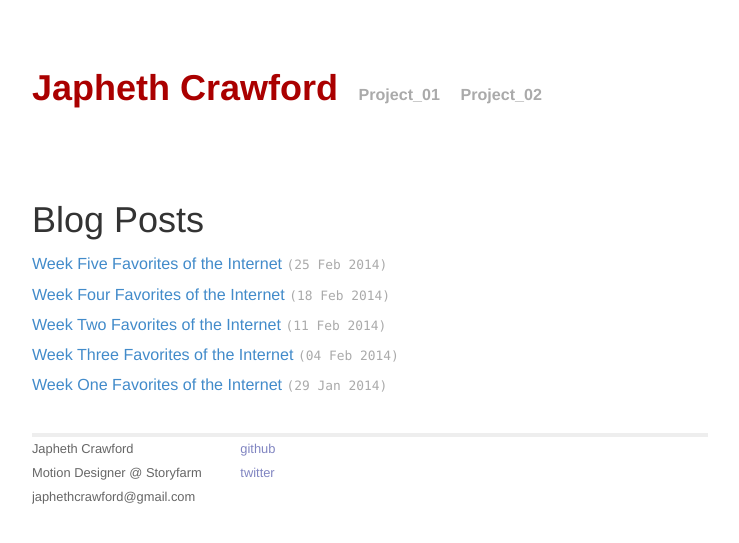
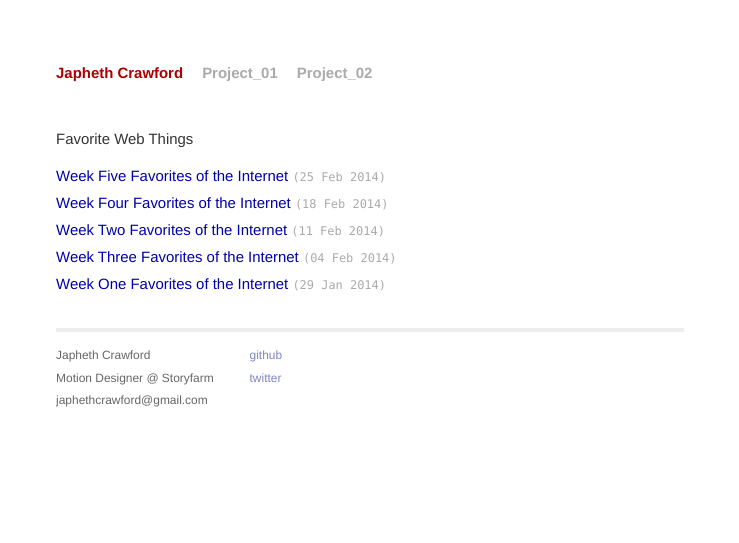
Before and after one commit to japhethcrawford/classblog, a Jekyll site: the page built from index.html, in a window 1280 px wide. Shown: the top 543 px of the page, without its empty margins (270-1009 px from the left). Built offline with Jekyll 4.4.1, drawn with Linux system fonts in a browser that asks for light colours; Markdown is read by kramdown in place of the engine named in the settings; comment, search, counter and statistics services are not loaded.

Commit message:
push updates

```diff
--- a/_layouts/default.html
+++ b/_layouts/default.html
@@ -9,13 +9,13 @@
         <!-- syntax highlighting CSS -->
         <link rel="stylesheet" href="{{ site.url }}/css/syntax.css">
 
-        <!-- Custom CSS -->
-        <link rel="stylesheet" href="{{ site.url }}/css/main.css">
-
         <!-- Bootstrap Framework -->
         <link rel="stylesheet" href="{{ site.url }}/css/bootstrap.min.css">
         <link rel="stylesheet" href="{{ site.url }}/css/bootstrap-theme.css">
 		<script type="text/javascript" src="{{ site.url }}/js/bootstrap.js"></script>
+
+		<!-- Custom CSS -->
+        <link rel="stylesheet" href="{{ site.url }}/css/main.css">
 
     </head>
     <body>
--- a/css/main.css
+++ b/css/main.css
@@ -27,7 +27,7 @@ p { margin: 1em 0; }
 
 a         { color: #00a; }
 a:hover   { color: #000; }
-a:visited { color: #a0a; }
+
 
 /*****************************************************************************/
 /*
@@ -47,6 +47,14 @@ a:visited { color: #a0a; }
   color: #aaa;
   font-family: Monaco, "Courier New", monospace;
   font-size: 80%;
+}
+
+a:visited.postList {
+	color: white;
+}
+
+a:hover.postList {
+	text-decoration: none;
 }
 
 /*****************************************************************************/
--- a/index.html
+++ b/index.html
@@ -4,7 +4,7 @@ title: Japheth Crawford
 ---
 
 <div id="home">
-  <h1>Blog Posts</h1>
+  <h1>Favorite Web Things</h1>
 
 
   <ul class="posts">
@@ -15,7 +15,7 @@ title: Japheth Crawford
       {% assign count = count|plus:1 %}
       <div class="post_info">
         <li>
-          <a href="{{ site.url }}{{ post.url }}">{{ post.title }}</a>
+          <a class="postList" href="{{ site.url }}{{ post.url }}">{{ post.title }}</a>
           <span>({{ post.date |  date_to_string }})</span>
         </li>
       </div>
```
Also changed, not shown: 2 other files.
